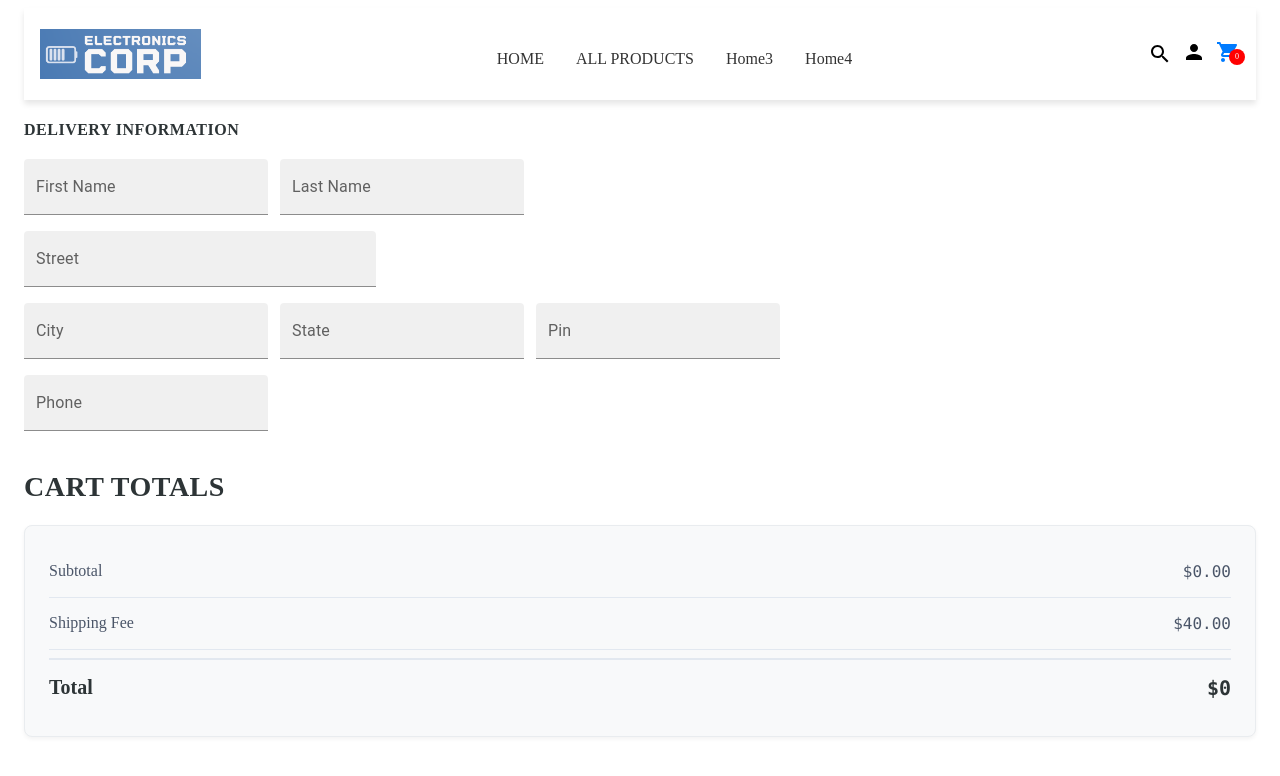
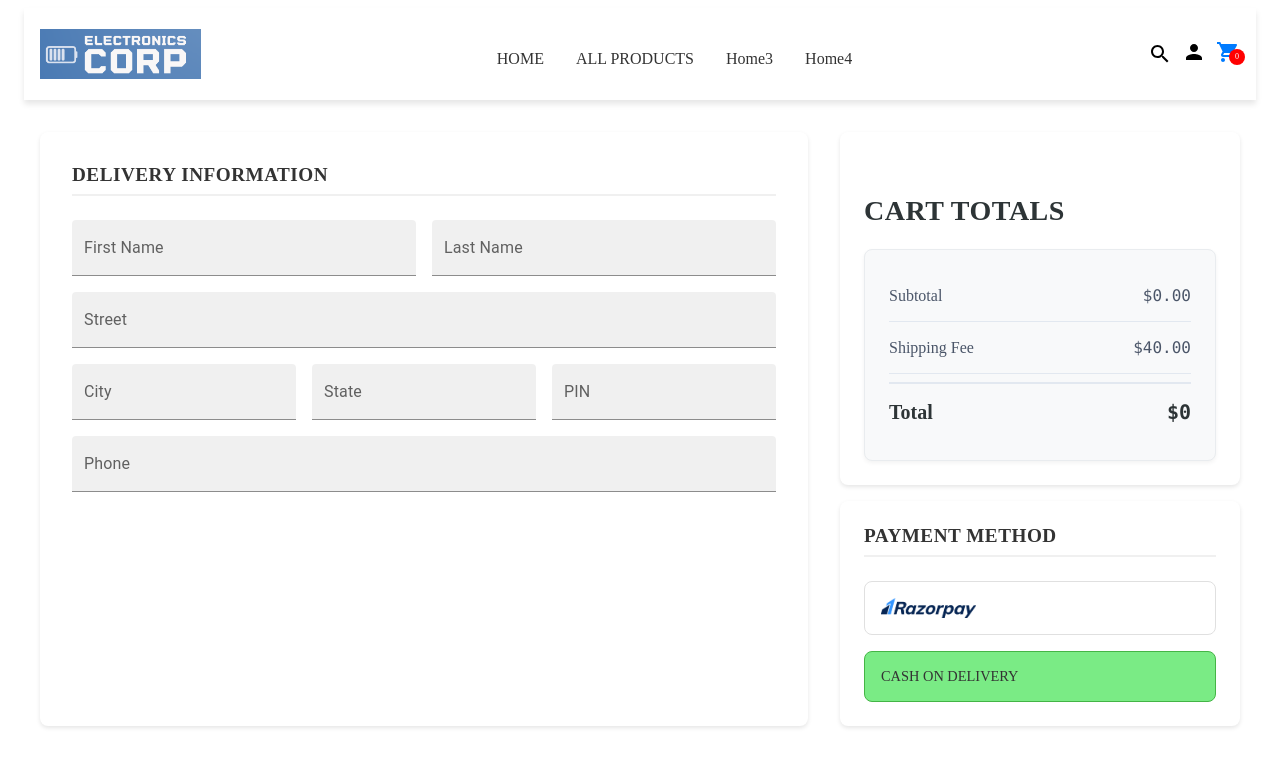
Before and after one commit to athulsebastiant/EcomMERN, a React (Vite) app in the folder Frontend/: page /place-order in a window 1280 px wide. Shown: the top 776 px of the page. Built offline with nearby package versions, Linux system fonts and the light colour scheme; no server answers.

Commit message:
still in po page

```diff
--- a/Frontend/src/pages/PlaceOrder.css
+++ b/Frontend/src/pages/PlaceOrder.css
@@ -1,31 +1,124 @@
-.MainPlaceOrderDiv {
-  display: flex;
-  flex-direction: row;
-  justify-content: space-between;
-  gap: 1rem;
-  align-items: flex-start;
-
-  padding-top: 1.25rem;
-  min-height: 80vh;
-  border-top: 1px solid;
+.place-order-container {
+  max-width: 1200px;
+  margin: 2rem auto;
+  padding: 0 1rem;
 }
 
-.POsecDiv {
-display: flex;
+.order-content {
+  display: flex;
+  gap: 2rem;
+  flex-wrap: wrap;
+}
+
+.delivery-section {
+  flex: 1;
+  min-width: 320px;
+  background: white;
+  padding: 2rem;
+  border-radius: 8px;
+  box-shadow: 0 2px 4px rgba(0, 0, 0, 0.1);
+}
+
+.payment-total-section {
+  width: 400px;
+  display: flex;
+  flex-direction: column;
+  gap: 1rem;
+
+}
+
+.section-header {
+  margin-bottom: 1.5rem;
+  border-bottom: 2px solid #f0f0f0;
+  padding-bottom: 0.5rem;
+}
+
+.section-header h4 {
+  color: #333;
+  font-size: 1.2rem;
+  margin: 0;
+}
+
+.form-row {
+  display: flex;
+  gap: 1rem;
+  margin-bottom: 1rem;
+  width: 100%;
+}
+
+.form-field {
+  flex: 1;
+}
+
+.full-width {
+  width: 100%;
+}
+
+.cart-total {
+
+  background: white;
+  padding: 1.5rem;
+  border-radius: 8px;
+  box-shadow: 0 2px 4px rgba(0, 0, 0, 0.1);
+}
+
+.payment-section {
+  background: white;
+  padding: 1.5rem;
+  border-radius: 8px;
+  box-shadow: 0 2px 4px rgba(0, 0, 0, 0.1);
+}
+
+.payment-options {
+  display: flex;
     flex-direction: column;
     gap: 1rem;
-    width: 50%;
-    /* Set width explicitly */
-    flex-shrink: 0;
-    /* Prevent shrinking beyond the specified width */
-    flex-grow: 0;
+    margin-top: 1rem;
 }
 
-.leftSideDiv {
-  font-size: 1.25rem;
-  line-height: 1.75rem;
-  margin-top: 0.75rem;
+@media (max-width: 768px) {
+  .order-content {
+    flex-direction: column;
+  }
 
+  .payment-total-section {
     width: 100%;
-  margin-bottom: 0.75rem;
+  }
+
+  .form-row {
+    flex-direction: column;
+    gap: 1rem;
+  }
 }
+
+.payment-option-single {
+  display: flex;
+  align-items: center;
+  gap: 1rem;
+  padding: 1rem;
+  border: 1px solid #e0e0e0;
+  border-radius: 8px;
+  cursor: pointer;
+  transition: all 0.2s ease;
+}
+
+.payment-option-single:hover {
+  border-color: #79cf7c;
+    background-color: #e8f5e9;
+}
+
+.payment-option-single img {
+  object-fit: contain;
+}
+
+.payment-option-single p {
+  margin: 0;
+  font-size: 0.9rem;
+  color: #333;
+  font-weight: 500;
+}
+
+.payment-option-selected {
+  border-color: #44b546;
+  background-color: #7aeb85;
+}
--- a/Frontend/src/pages/PlaceOrder.jsx
+++ b/Frontend/src/pages/PlaceOrder.jsx
@@ -1,65 +1,103 @@
-import React from "react";
+import React, { useState } from "react";
 import TextField from "@mui/material/TextField";
 import CartTotal from "../components/CartTotal";
+import image from "../assets/Razorpay_logo.png";
+import "./PlaceOrder.css";
 const PlaceOrder = () => {
+  const [method, setMethod] = useState("cod");
+  const select = "payment-option-selected";
   return (
-    <div className="MainPlaceOrderDiv">
-      {/* Left Side */}
-      <div className="POsecDiv">
-        <div className="leftSideDiv">
+    <div className="place-order-container">
+      <div className="order-content">
+        {/* Delivery Information Section */}
+        <div className="delivery-section">
+          <div className="section-header">
             <h4>DELIVERY INFORMATION</h4>
           </div>
-        <div
-          style={{ display: "flex", gap: "0.75rem", width: "100%" /* 12px */ }}
-        >
-          <TextField id="filled-basic" label="First Name" variant="filled" />
-
-          <TextField id="filled-basic" label="Last Name" variant="filled" />
+          <div className="form-row">
+            <TextField
+              id="firstName"
+              label="First Name"
+              variant="filled"
+              className="form-field"
+            />
+            <TextField
+              id="lastName"
+              label="Last Name"
+              variant="filled"
+              className="form-field"
+            />
           </div>
-        <div
-          style={{ display: "flex", gap: "0.75rem", width: "100%" /* 12px */ }}
-        >
+          <div className="form-row">
             <TextField
-            id="filled-basic"
+              id="street"
               label="Street"
               variant="filled"
-            sx={{ marginTop: "1rem", width: "28.59%" }}
+              className="form-field full-width"
             />
           </div>
-        <div
-          style={{ display: "flex", gap: "0.75rem", width: "100%" /* 12px */ }}
-        >
+          <div className="form-row">
             <TextField
-            id="filled-basic"
+              id="city"
               label="City"
               variant="filled"
-            sx={{ marginTop: "1rem" }}
+              className="form-field"
             />
-
             <TextField
-            id="filled-basic"
+              id="state"
               label="State"
               variant="filled"
-            sx={{ marginTop: "1rem" }}
+              className="form-field"
             />
             <TextField
-            id="filled-basic"
-            label="Pin"
+              id="pin"
+              label="PIN"
               type="number"
               variant="filled"
-            sx={{ marginTop: "1rem" }}
+              className="form-field"
             />
           </div>
+          <div className="form-row">
             <TextField
-          id="filled-basic"
+              id="phone"
               label="Phone"
               type="number"
               variant="filled"
-          sx={{ marginTop: "1rem" }}
+              className="form-field full-width"
             />
           </div>
-      <div>
+        </div>
+
+        {/* Payment and Total Section */}
+        <div className="payment-total-section">
+          <div className="cart-total">
             <CartTotal />
+          </div>
+          <div className="payment-section">
+            <div className="section-header">
+              <h4>PAYMENT METHOD</h4>
+            </div>
+            <div className="payment-options">
+              {/* Payment options will go here */}
+              <div
+                onClick={() => setMethod("razorpay")}
+                className={`payment-option-single ${
+                  method === "razorpay" ? select : ""
+                }`}
+              >
+                <img src={image} alt="" width={"94.75px"} height={"20px"} />
+              </div>
+              <div
+                onClick={() => setMethod("cod")}
+                className={`payment-option-single ${
+                  method === "cod" ? select : ""
+                }`}
+              >
+                <p>CASH ON DELIVERY</p>
+              </div>
+            </div>
+          </div>
+        </div>
       </div>
     </div>
   );
```
Also changed, not shown: Frontend/src/assets/Razorpay_logo.png (added). Lines whose indentation alone changed are shown as unchanged.
